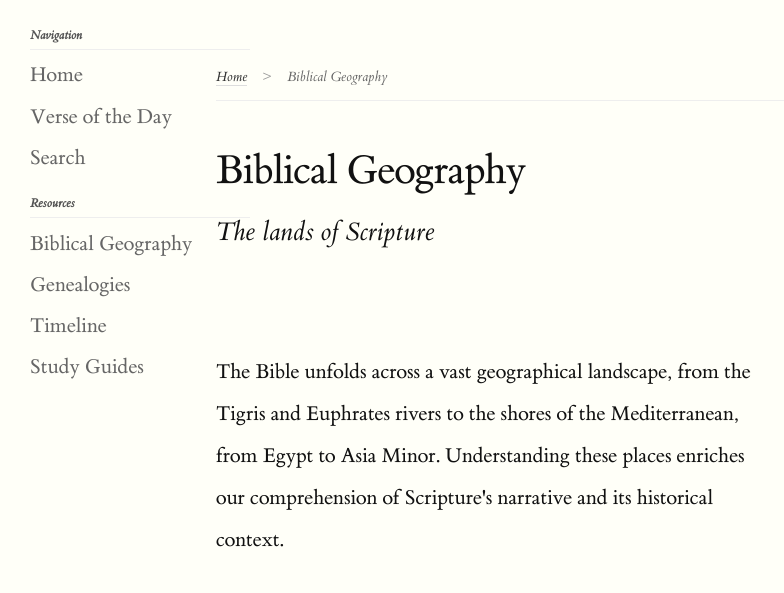
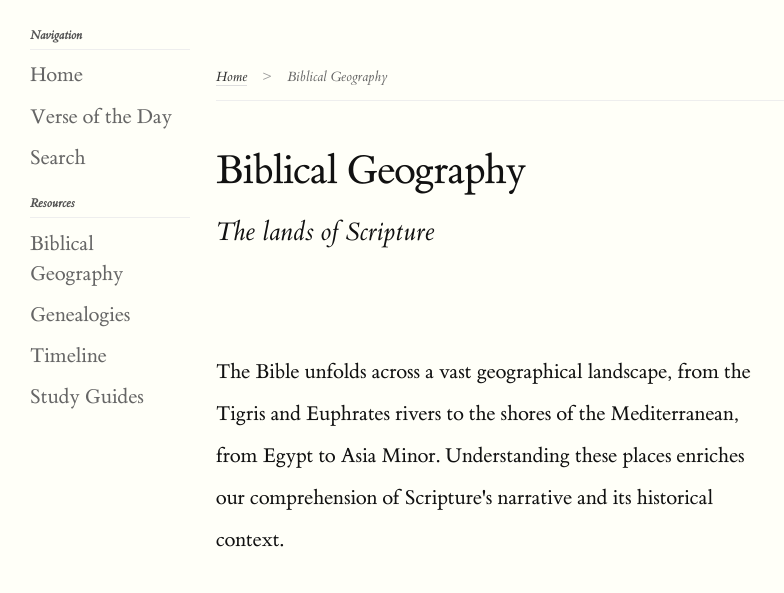
Before and after one commit to kennethreitz/kjvstudy.org, a FastAPI app: page /biblical-maps in a window 1280 px wide. Shown: the top 593 px of the page, without its empty margins (0-784 px from the left). Run offline with FastAPI, Linux system fonts and the light colour scheme; parts of the project's set-up code (start-up, migrations or seed data) failed here and were passed over; some libraries are stand-ins or nearby versions.

Commit message:
Reduce sidebar width by 60px for more compact design
Narrow sidebar from 220px to 160px:
- Reduce font-size from 0.8rem to 0.75rem
- Tighten line-height from 1.5 to 1.4

Creates a more compact, unobtrusive sidebar that takes up
less screen real estate while remaining readable.

🤖 Generated with [Claude Code](https://claude.com/claude-code)

Co-Authored-By: Claude <noreply@anthropic.com>

```diff
--- a/kjvstudy_org/templates/base.html
+++ b/kjvstudy_org/templates/base.html
@@ -117,13 +117,13 @@
             position: fixed;
             top: 2rem;
             left: 2rem;
-            width: 220px;
+            width: 160px;
             max-height: calc(100vh - 4rem);
             overflow-y: auto;
             background: transparent;
             padding: 0;
-            font-size: 0.8rem;
-            line-height: 1.5;
+            font-size: 0.75rem;
+            line-height: 1.4;
             z-index: 100;
         }
 
```
